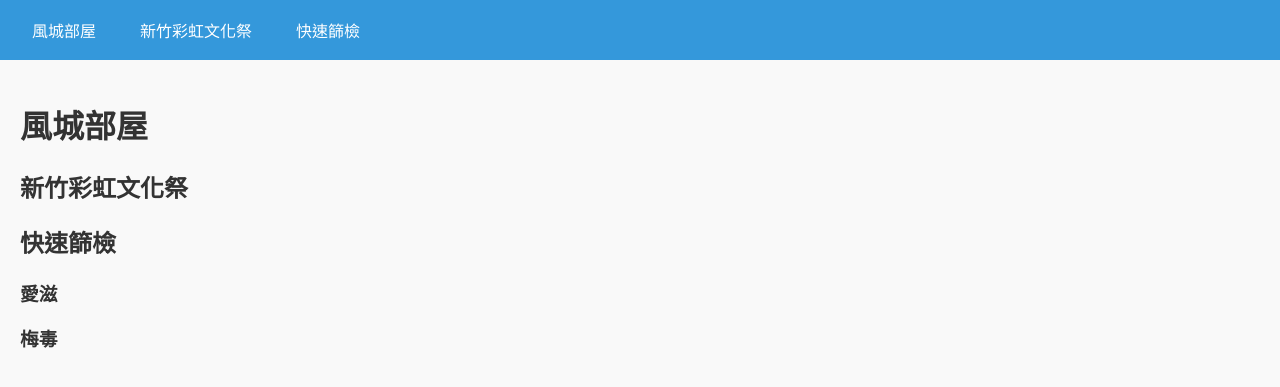
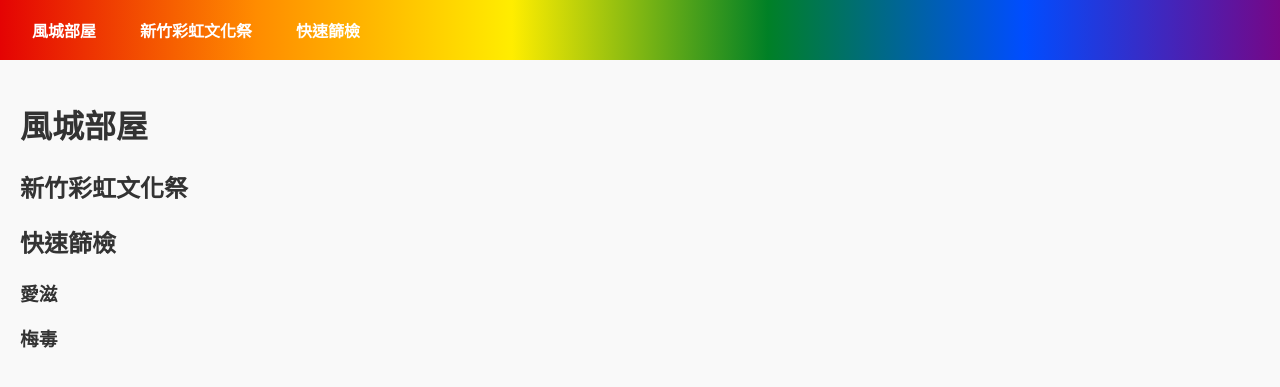
Before and after one commit to Gisneyland/Gisneyland.github.io, a Jekyll site: the page built from README.md, in a window 1280 px wide. Shown: the top 387 px of the page. Built offline with Jekyll 4.4.1, drawn with Linux system fonts in a browser that asks for light colours.

Commit message:
Change header and nav background to gradient

```diff
--- a/_layouts/default.html
+++ b/_layouts/default.html
@@ -12,7 +12,7 @@
       color: #333;
     }
     header {
-      background-color: #3498db;
+      background: linear-gradient(to right, #e40303, #ff8c00, #ffed00, #008026, #004dff, #750787);
       padding: 10px 20px;
     }
     nav ul {
@@ -30,9 +30,10 @@
       text-decoration: none;
       padding: 8px 12px;
       display: block;
+      font-weight: bold;
     }
     nav ul li a:hover {
-      background-color: #2980b9;
+      background-color: rgba(255,255,255,0.2);
       border-radius: 4px;
     }
     nav ul li ul {
@@ -40,7 +41,7 @@
       position: absolute;
       top: 35px;
       left: 0;
-      background-color: #3498db;
+      background: linear-gradient(to right, #e40303, #ff8c00, #ffed00, #008026, #004dff, #750787);
       padding: 0;
       list-style: none;
       min-width: 120px;
```
